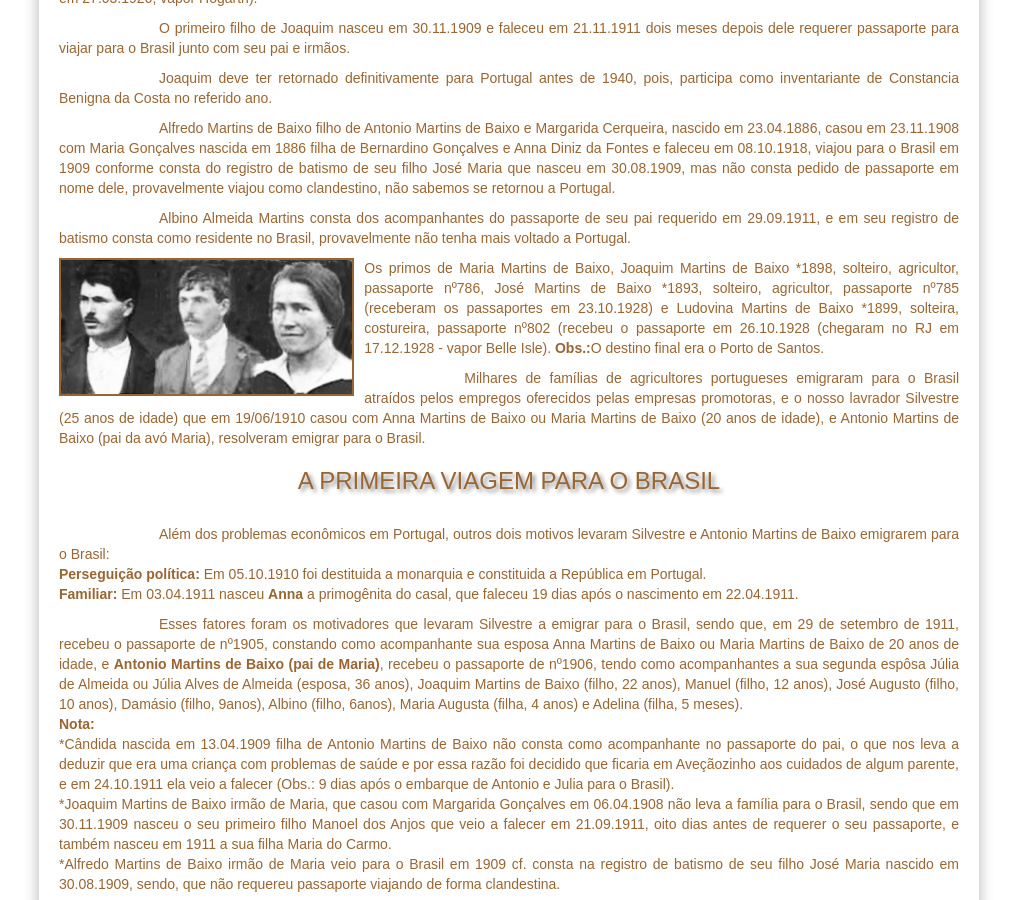
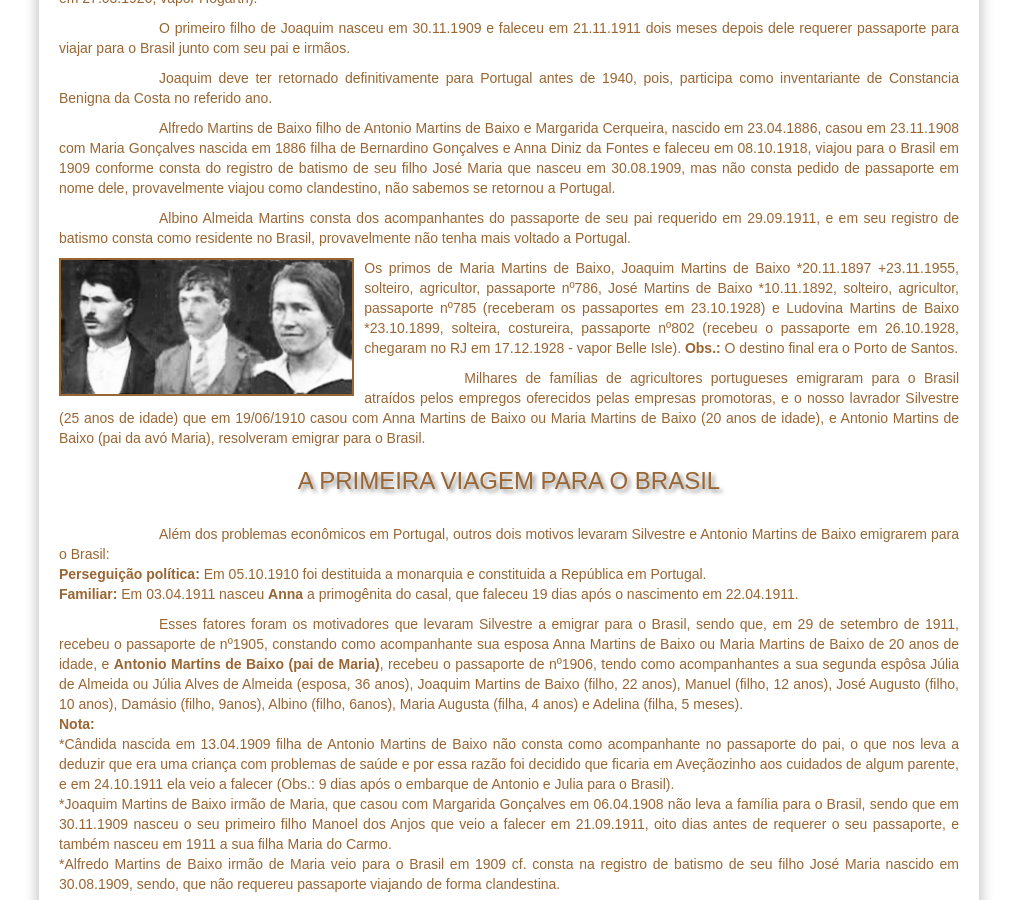
Before and after one commit to claudiovargas1955/claudiovargas1955.github.io, a Jekyll site: the page built from _pages/historia-de-silvestre.html, in a window 1280 px wide and 900 px high, scrolled down 7726 px. Shown: the whole window, without its empty margins (131-1148 px from the left). Built offline with Jekyll 4.4.1, drawn with Linux system fonts in a browser that asks for light colours; some web fonts are replaced.

Commit message:
Update historia-de-silvestre.html

```diff
--- a/_pages/historia-de-silvestre.html
+++ b/_pages/historia-de-silvestre.html
@@ -428,10 +428,10 @@
 <p style="text-indent:100px";/>Albino Almeida Martins consta dos acompanhantes do passaporte de seu pai requerido em 29.09.1911, e em
 seu registro de batismo consta como residente no Brasil, provavelmente não tenha mais voltado a Portugal.
 <p><img class="esq" style="float:left"; src="/images/1450587600Irmãos M.png" height="138px" title="Moradores de Quintã";/>Os primos de
-Maria Martins de Baixo, Joaquim Martins de Baixo *1898, solteiro, agricultor, passaporte nº786, José Martins de Baixo *1893, solteiro,
-agricultor,  passaporte nº785 (receberam os passaportes em 23.10.1928) e  Ludovina Martins de Baixo *1899, solteira, costureira,
-passaporte nº802 (recebeu o passaporte em 26.10.1928 (chegaram no RJ em 17.12.1928 - vapor Belle Isle).<b> Obs.:</b>O destino final era
-o Porto de Santos.
+Maria Martins de Baixo, Joaquim Martins de Baixo *20.11.1897 +23.11.1955, solteiro, agricultor, passaporte nº786, José Martins de Baixo
+*10.11.1892, solteiro, agricultor,  passaporte nº785 (receberam os passaportes em 23.10.1928) e Ludovina Martins de Baixo *23.10.1899,
+solteira, costureira, passaporte nº802 (recebeu o passaporte em 26.10.1928, chegaram no RJ em 17.12.1928 - vapor Belle Isle).<b> Obs.:
+</b>O destino final era o Porto de Santos.
 
 <p style="text-indent:100px";/>Milhares de famílias de agricultores portugueses emigraram para o Brasil atraídos pelos empregos
 oferecidos pelas empresas promotoras, e o nosso lavrador Silvestre (25 anos de idade) que em 19/06/1910 casou com Anna Martins de
```
